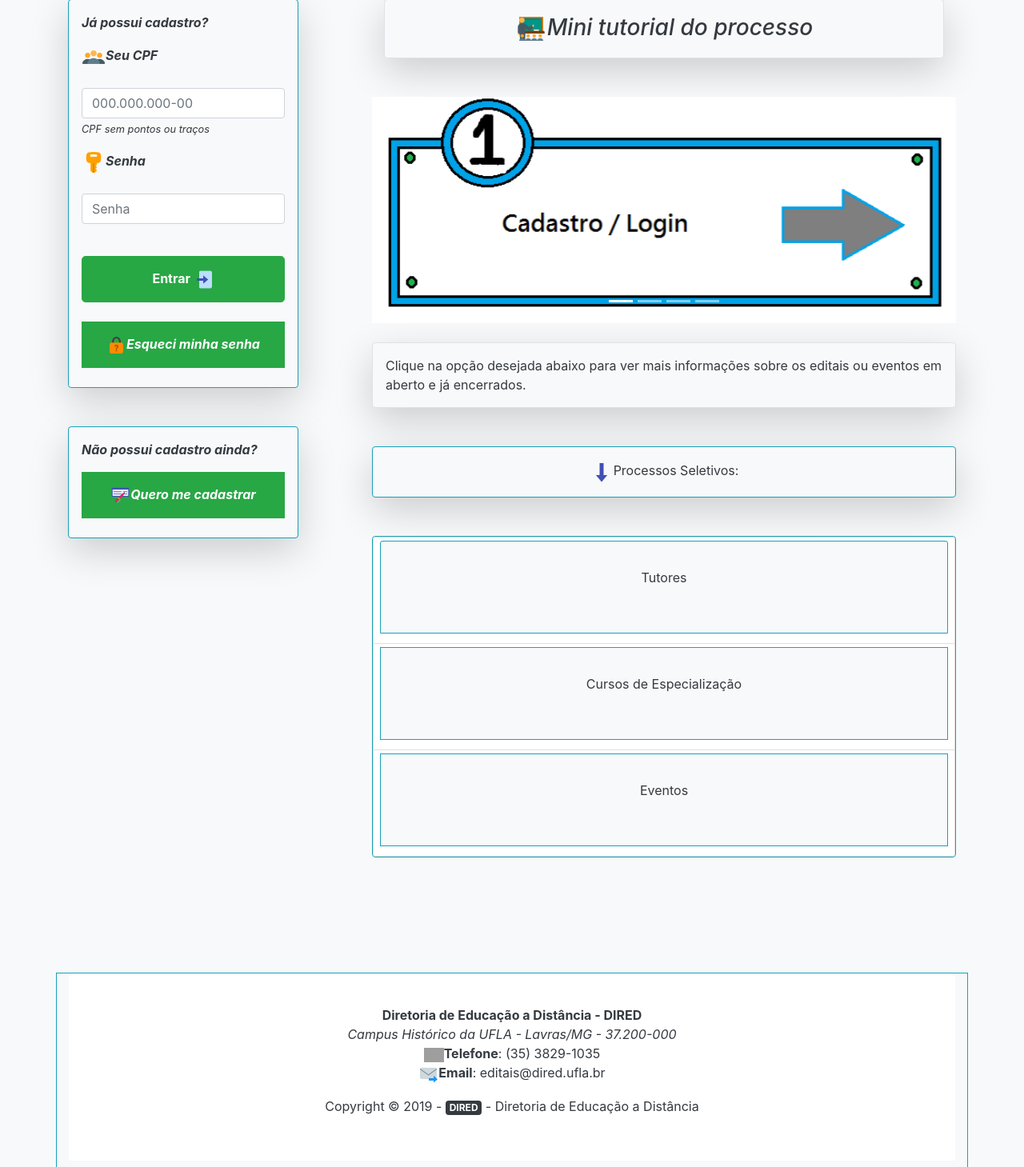
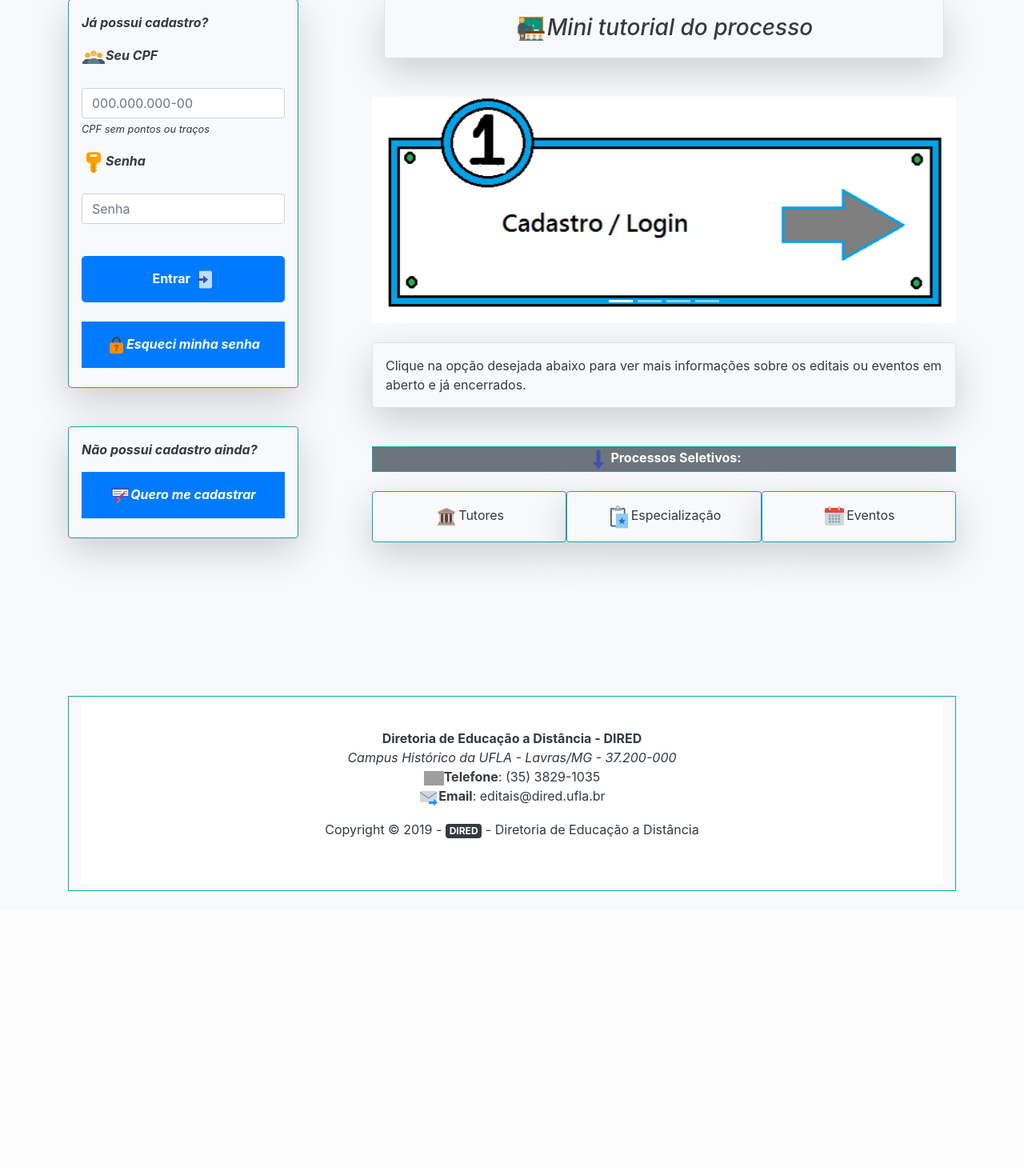
Before and after one commit to pauloafpjunior/sisgap, a CodeIgniter app: page /sisgap/index.php/controllerone/index in a window 1280 px wide. Shown: the part 342-1801 px from the top of the page at 80% size. After the commit the page ends 1456 px from the top, so only its background shows below. Run offline with CodeIgniter, Linux system fonts and the light colour scheme; some libraries are stand-ins or nearby versions; grey boxes are pictures that could not be loaded.

Commit message:
Atualização

```diff
--- a/application/controllers/Controllerone.php
+++ b/application/controllers/Controllerone.php
@@ -34,7 +34,7 @@ class Controllerone extends CI_Controller {
 		//Aqui será implementada a função de login no sistema.
 		$this->form_validation->set_rules ('CPF', 'CPF', 'required','max_length[9]|trim|xss_clean', array('required' => 'CPF não atribuído ou inválido!'));
 		$this->form_validation->set_rules ('Senha', 'Senha', 'trim|required|min_length[6]');
-		$this->form_validation->set_error_delimiters('<div class="p-3 mb-2 bg-danger text-white shadow-lg p-3 mb-5 bg-danger rounded">', '</div>');
+		$this->form_validation->set_error_delimiters('<div class="text-danger">', '</div>');
 
 		if($this->form_validation->run() == FALSE){
 			$erros = array('erro' => validation_errors());
@@ -96,12 +96,12 @@ class Controllerone extends CI_Controller {
 		$this->form_validation->set_rules ('ConfEmail', 'Confirme seu E-mail', 'trim|required|matches[Email]');
 		$this->form_validation->set_rules ('Graduacao', 'Graduação', 'required', array('required' => 'O campo Graduação é obrigatório!'));
 		$this->form_validation->set_rules ('PosGraduacao', 'Pós-Graduação', 'required');
-		$this->form_validation->set_rules ('AreaposGrad', 'Área Pós-Graduação', 'required');
+		$this->form_validation->set_rules ('AreaposGrad', 'Área Pós-Graduação');
 	    $this->form_validation->set_rules ('PExpDoc', 'Possui experiência em docência?', 'required');
-		$this->form_validation->set_rules ('ExpProf', 'Experiência(s) Profissional', 'required');
-		$this->form_validation->set_rules ('ExpEAD', 'Experiência(s) Profissional na área de EAD', 'required');
-		$this->form_validation->set_rules ('ConhecInfo', 'Nível de Conhecimento em informática', 'required');
-		$this->form_validation->set_rules ('Curriculo', 'Currículo Lattes', 'required', 'valid_link');
+		$this->form_validation->set_rules ('ExpProf', 'Experiência(s) Profissional');
+		$this->form_validation->set_rules ('ExpEAD', 'Experiência(s) Profissional na área de EAD');
+		$this->form_validation->set_rules ('ConhecInfo', 'Nível de Conhecimento em informática');
+		$this->form_validation->set_rules ('Curriculo', 'Currículo Lattes', 'valid_link');
 		$this->form_validation->set_rules ('OutrasInfo', 'Outras informações adicionais');
 
 		$CPF = $this->input->post('CPF');
--- a/application/views/Front-end/Configs/DarkLightColors/sisgapLoggedView.php
+++ b/application/views/Front-end/Configs/DarkLightColors/sisgapLoggedView.php
@@ -34,7 +34,7 @@
                     <a href="<?php echo base_url('changePass') ?>" class="text-white"><strong>Alterar minha senha</strong></a>
                     <a href="<?php echo base_url('changePass') ?>"><img src="<?php echo base_url('assets/img/icone-senha.png') ?>" width="30px"></a>
                 </button>
-                <a href="<?php echo base_url('quit') ?>"><button class="btn btn-success" type="button" href="<?php echo base_url('inicio') ?>">Sair <img src="<?php echo base_url('assets/img/icone-canc.png') ?>" width="30px"></button></a>
+                <a href="<?php echo base_url('quit') ?>"><button class="btn btn-info" type="button" href="<?php echo base_url('inicio') ?>">Sair <img src="<?php echo base_url('assets/img/icone-canc.png') ?>" width="30px"></button></a>
             </div>
         </nav>
         <div class="p-3 mb-2 bg-info text-white row">.bg-success</div>
--- a/application/views/Front-end/DarkLightColors/sisgapBeginDarkLightcolors.php
+++ b/application/views/Front-end/DarkLightColors/sisgapBeginDarkLightcolors.php
@@ -64,12 +64,12 @@
                                     <br/><?php echo form_error('Senha') ?>
                                     <h4 class=""><small class=""><?php echo $this->session->flashdata("error") ?></small></h4>
                                 </div>
-                                <div class="text-white text-center btn btn-success btn btn-success btn-lg btn-block"">
-                                  <button type="submit" class="btn btn-success btn-block"><strong>Entrar</strong> <img src="<?php echo base_url('assets/img/icone-entrar.png') ?>" width="25px"></button>
+                                <div class="text-white text-center btn btn-primary btn btn-primary btn-lg btn-block"">
+                                  <button type="submit" class="btn btn-primary btn-block"><strong>Entrar</strong> <img src="<?php echo base_url('assets/img/icone-entrar.png') ?>" width="25px"></button>
                                 </div>
                             </form>
                             <br />
-                            <div class="p-3 mb-2 bg-success text-white text-center">
+                            <div class="p-3 mb-2 bg-primary text-white text-center">
                               <center><a class="text-white" href=""><strong><img src="<?php echo base_url('assets/img/icone-esquecisenha.png') ?>" width="25px">Esqueci minha senha</strong></a></center>
                             </div>
                         </div>
@@ -77,7 +77,7 @@
                     <div class="areaNlogin" style="max-width: 18rem;">
                         <div class="card-header font-italic border border-info shadow-lg p-3 mb-5 bg-light rounded">
                             <p class="text-dark"><strong>Não possui cadastro ainda?</strong></p>
-                            <div class="p-3 mb-2 bg-success text-dark">
+                            <div class="p-3 mb-2 bg-primary text-dark">
                                 <center><a class="text-white" href="<?php echo base_url('formulario') ?>"><strong><img src="<?php echo base_url('assets/img/icone-cadastro.png') ?>" width="25px">Quero me cadastrar </strong></a></center>
                             </div>
                         </div>
@@ -122,87 +122,19 @@
                       <div class="shadow-lg p-3 mb-5 bg-light rounded text-dark border border-alert" role="alert">
                           Clique na opção desejada abaixo para ver mais informações sobre os editais ou eventos em aberto e já encerrados.
                       </div>
-                      <div class="shadow-lg p-3 mb-5 bg-light rounded text-dark border border-info text-center" role="alert">
-                      <img src="<?php echo base_url('assets/img/icone-abaixo.png') ?>" width="30px">Processos Seletivos:
-                      </div>
-                      <div class="accordion card border border-info" id="accordionExample">
-                          <div class="card btn-sm">
-                            <div class="card-header p-3 mb-2 bg-light text-white border border-info" id="headingOne">
-                              <h5 class="mb-0">
-                                <center><button class="btn btn-link p-3 mb-2 bg-light text-dark" type="button" data-toggle="collapse" data-target="#collapseOne" aria-expanded="true" aria-controls="collapseOne">
-                                  <p class="text-justify">Tutores</p>
-                                </button></center>
-                              </h5>
-                            </div>
-                            <div id="collapseOne" class="collapse" aria-labelledby="headingOne" data-parent="#accordionExample">
-                              <div class="card text-center">
-                                  <div class="card-header">
-                                    <ul class="nav nav-tabs card-header-tabs">
-                                      <li class="nav-item">
-                                        <a class="nav-link active" href="#">Em Aberto</a>
-                                      </li>
-                                      <li class="nav-item">
-                                        <a class="nav-link" href="#">Finalizados</a>
-                                      </li>
-                                    </ul>
-                                  </div>
-                                  <div class="card-body">
-                                    Teste de Texto aleátorio apenas para checar abas
-                                  </div>
-                              </div>
-                            </div>
+                      <div class="text-white border border-info text-center bg-secondary" role="alert">
+                      <img src="<?php echo base_url('assets/img/icone-abaixo.png') ?>" width="30px"><strong>Processos Seletivos:</strong>
+                      </div><br />
+                      <div class="text-dark text-center col-xs-12 container">
+                        <div class="row">
+                          <div class="col-sm-4 col-xs-12 shadow-lg p-3 mb-5 bg-light rounded text-dark border border-info">
+                            <img src="<?php echo base_url('assets/img/icone-universidade.png') ?>" width="30px"><a class="text-dark" href="#">Tutores</a>
                           </div>
-                          <div class="card btn-sm">
-                            <div class="card-header p-3 mb-2 bg-light border border-info text-dark" id="headingTwo">
-                              <h5 class="mb-0">
-                                <center><button class="btn btn-link collapsed p-3 mb-2 bg-light text-dark" type="button" data-toggle="collapse" data-target="#collapseTwo" aria-expanded="false" aria-controls="collapseTwo">
-                                  <p class="text-justify">Cursos de Especialização</p>
-                                </button></center>
-                              </h5>
-                            </div>
-                            <div id="collapseTwo" class="collapse" aria-labelledby="headingTwo" data-parent="#accordionExample">
-                              <div class="card text-center">
-                                  <div class="card-header">
-                                    <ul class="nav nav-tabs card-header-tabs">
-                                      <li class="nav-item">
-                                        <a class="nav-link active" href="#">Em Aberto</a>
-                                      </li>
-                                      <li class="nav-item">
-                                        <a class="nav-link" href="#">Finalizados</a>
-                                      </li>
-                                    </ul>
-                                  </div>
-                                  <div class="card">
-                                    Teste de Texto aleátorio apenas para checar abas
-                                  </div>
-                              </div>
-                            </div>
+                          <div class="col-sm-4 col-xs-12 shadow-lg p-3 mb-5 bg-light rounded text-dark border border-info">
+                            <img src="<?php echo base_url('assets/img/icone-espec.png') ?>" width="30px"><a class="text-dark" href="#">Especialização</a>
                           </div>
-                          <div class="card btn-sm">
-                            <div class="card-header p-3 mb-2 bg-light border border-info text-dark" id="headingThree">
-                              <h5 class="mb-0">
-                                <center><button class="btn btn-link collapsed p-3 mb-2 bg-light text-dark" type="button" data-toggle="collapse" data-target="#collapseThree" aria-expanded="false" aria-controls="collapseThree">
-                                  <p class="text-justify">Eventos</p>
-                                </button></center>
-                              </h5>
-                            </div>
-                            <div id="collapseThree" class="collapse" aria-labelledby="headingThree" data-parent="#accordionExample">
-                              <div class="card text-center">
-                                  <div class="card-header">
-                                    <ul class="nav nav-tabs card-header-tabs">
-                                      <li class="nav-item">
-                                        <a class="nav-link active" href="#">Em Aberto</a>
-                                      </li>
-                                      <li class="nav-item">
-                                        <a class="nav-link" href="#">Finalizados</a>
-                                      </li>
-                                    </ul>
-                                  </div>
-                                  <div class="card-body">
-                                    <p>Teste de Texto aleátorio apenas para checar abas</p>
-                                  </div>
-                              </div>
-                            </div>
+                          <div class="col-sm-4 col-xs-12 shadow-lg p-3 mb-5 bg-light rounded text-dark border border-info">
+                            <img src="<?php echo base_url('assets/img/icone-calendario.png') ?>" width="30px"><a class="text-dark" href="#">Eventos</a>
                           </div>
                         </div>
                       </div>
--- a/application/views/Front-end/DarkLightColors/sisgapFormDarkLight.php
+++ b/application/views/Front-end/DarkLightColors/sisgapFormDarkLight.php
@@ -31,7 +31,7 @@
                 </button>
             </div>
         </nav>
-        <div class="p-3 mb-2 bg-primary text-white row">.bg-success</div>
+        <div class="p-3 mb-2 bg-info text-white row">.bg-success</div>
         <br /><br />
         <!--<center><h1><span class="badge badge-primary border border-success">Formulário para cadastro de novos usuários</span></h1><br /></center>-->
         <h1 class="text-dark text-center font-italic">Formulário para cadastro de novos usuários</h1><br />
@@ -293,7 +293,7 @@
             </div>
         </div>
         <br /><br /><br />
-        <footer class="container shadow-lg p-3 mb-5 border border-success bg-white rounded">
+        <footer class="container shadow-lg p-3 mb-5 border border-info bg-white rounded">
             <div class="footer p-3 mb-2 bg-light text-dark">
                 <center>
                     <div id="footbar">
```
Also changed, not shown: Usuarios.sql (+5 -3 lines), assets/img/icone-calendario.png (added), assets/img/icone-espec.png (added).
